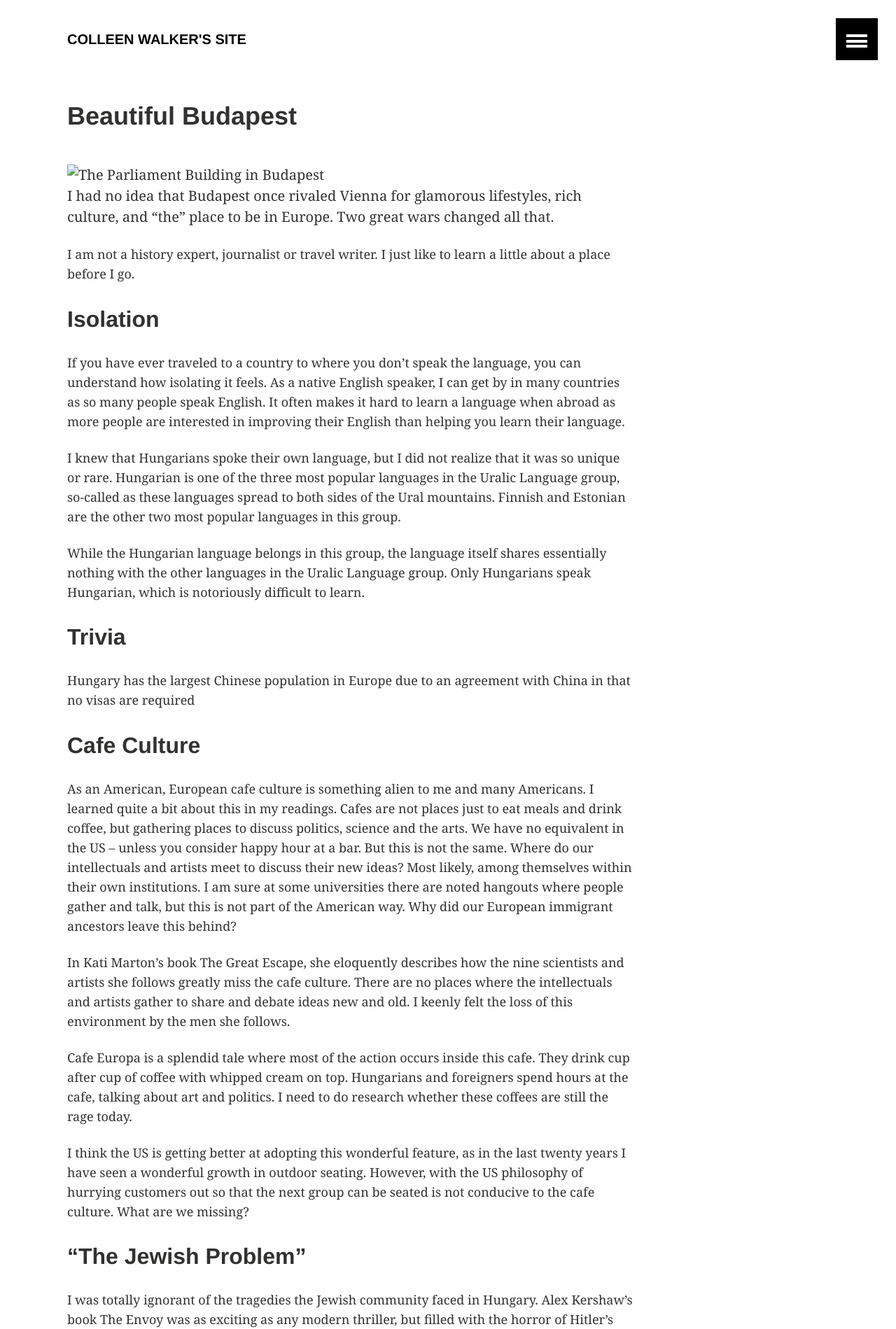
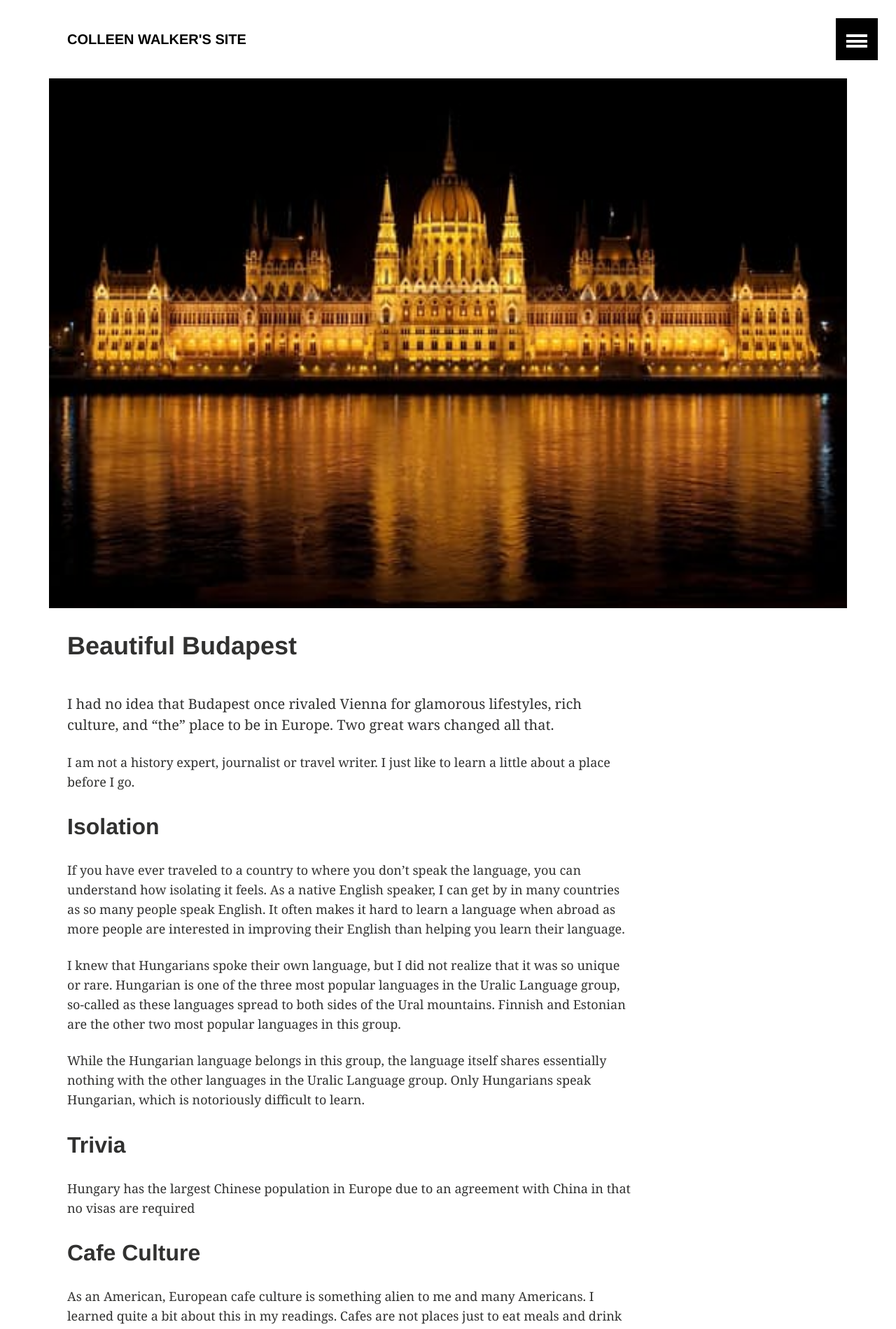
Before and after one commit to colleencwalker/colleencwalker.github.io, a Jekyll site: the page built from _posts/2017-03-14-beautiful-budapest.md, in a window 1280 px wide. Shown: the top 1899 px of the page at 70% size. Built offline with Jekyll 4.4.1, drawn with Linux system fonts in a browser that asks for light colours.

Commit message:
in front matter

```diff
--- a/_posts/2017-03-14-beautiful-budapest.md
+++ b/_posts/2017-03-14-beautiful-budapest.md
@@ -1,8 +1,9 @@
 ---
 layout: article
 title:  Beautiful Budapest
+image:
+  feature:  budapest.jpg
 ---
-![The Parliament Building in Budapest](colleencwalker/images/budapest.jpg)
 I had no idea that Budapest once rivaled Vienna for glamorous lifestyles, rich culture, and "the" place to be in Europe.  Two great wars changed all that.
 
 I am not a history expert, journalist or travel writer.  I just like to learn a little about a place before I go.
```
